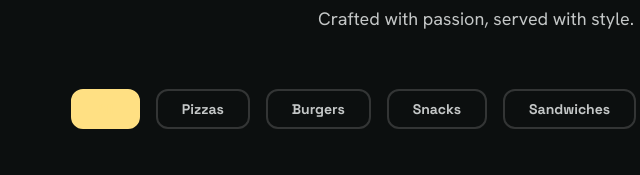
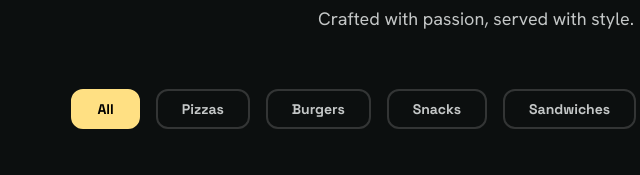
Before and after one commit to sonichanda438-wq/The-time-out, a plain HTML site: page index.html in a window 1280 px wide. Shown: the part 1849-2024 px from the top of the page, 164-804 px from the left. Drawn offline with nearby package versions, Linux system fonts and the light colour scheme.

Commit message:
Update index.html

```diff
--- a/index.html
+++ b/index.html
@@ -250,7 +250,7 @@
 </div>
 <!-- Interactive Menu Tabs -->
 <div class="flex flex-wrap justify-center gap-4 mt-8" id="menu-tabs">
-<button class="menu-tab active px-6 py-2 rounded-full border-2 border-secondary text-secondary font-label-bold text-label-bold hover:bg-secondary/10 transition-colors bg-secondary text-on-secondary" data-filter="all">All</button>
+<button class="menu-tab active px-6 py-2 rounded-full border-2 border-secondary bg-secondary text-black font-label-bold text-label-bold hover:bg-secondary/10 transition-colors" data-filter="all">All</button>
 <button class="menu-tab px-6 py-2 rounded-full border-2 border-surface-variant text-on-surface-variant font-label-bold text-label-bold hover:border-secondary hover:text-secondary transition-colors" data-filter="pizzas">Pizzas</button>
 <button class="menu-tab px-6 py-2 rounded-full border-2 border-surface-variant text-on-surface-variant font-label-bold text-label-bold hover:border-secondary hover:text-secondary transition-colors" data-filter="burgers">Burgers</button>
 <button class="menu-tab px-6 py-2 rounded-full border-2 border-surface-variant text-on-surface-variant font-label-bold text-label-bold hover:border-secondary hover:text-secondary transition-colors" data-filter="snacks">Snacks</button>
```
